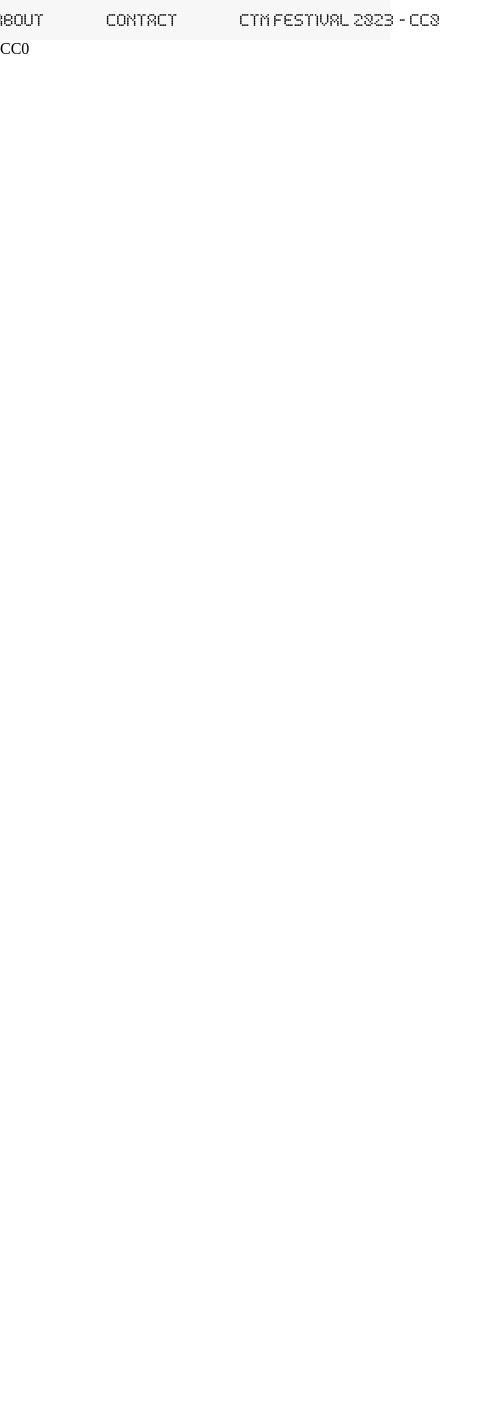
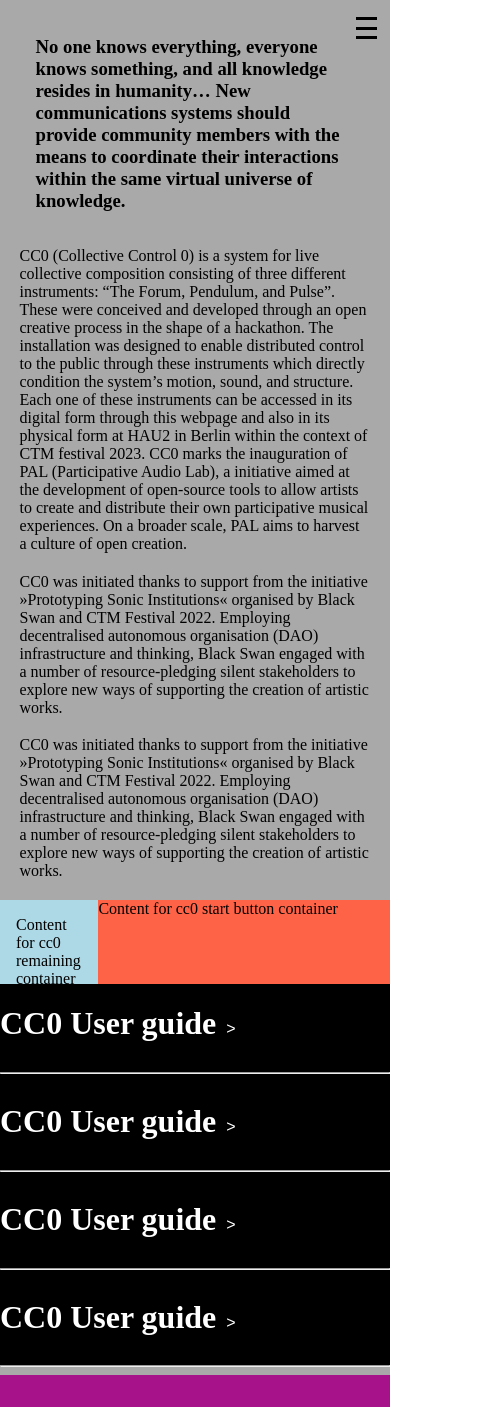
Before and after one commit to miguellacorte/PAL_Website_2023, a React (Vite) app: page /cc0 in a window 390 px wide. Shown: the whole page, 488 px wide, since content can reach past the window. Before the commit the page ends 844 px from the top, so only its background shows below. Built offline with nearby package versions, Linux system fonts and the light colour scheme.

Commit message:
cc0 page components and containers added

```diff
--- /dev/null
+++ b/src/components/Collapsible.jsx
@@ -0,0 +1,22 @@
+import React, { useState } from "react";
+import "../styles/collapsible.css"
+
+const Collapsible = ({ children, title }) => {
+  const [open, setOpen] = useState(false);
+
+  const toggle = () => {
+    setOpen(!open);
+  };
+
+  return (
+    <div className="collapsible-container">
+      <button className="toggle-button" onClick={toggle}>
+        <span className={`arrow-icon ${open ? "open" : "closed"}`}>></span>
+        {title}
+      </button>
+      {open && <div className="content">{children}</div>}
+    </div>
+  );
+};
+
+export default Collapsible;
--- a/src/components/Navbar.jsx
+++ b/src/components/Navbar.jsx
@@ -1,14 +1,38 @@
-import React from "react";
+import React, { useState, useEffect } from "react";
 import "../styles/navbar.css";
 import { Link, useMatch, useResolvedPath } from "react-router-dom";
 
 export default function Navbar() {
+  const [isMobile, setIsMobile] = useState(false);
+  const [isOpen, setIsOpen] = useState(false);
+
+  function handleToggle() {
+    setIsOpen(!isOpen);
+  }
+
+  useEffect(() => {
+    const handleResize = () => {
+      setIsMobile(window.innerWidth < 768); // change breakpoint if necessary
+    };
+    window.addEventListener("resize", handleResize);
+    handleResize();
+    return () => window.removeEventListener("resize", handleResize);
+  }, []);
+
+  return isMobile ? (
+    <MobileNavbar isOpen={isOpen} onToggle={handleToggle} />
+  ) : (
+    <DesktopNavbar />
+  );
+}
+
+function DesktopNavbar() {
   return (
     <nav className="nav">
       <ul>
         <li>
           {" "}
-          <CustomLink to="/home">Home</CustomLink>
+          <CustomLink to="/">Home</CustomLink>
         </li>
         <li>
           {" "}
@@ -20,10 +44,46 @@
         </li>
         <li className="cc0">
           {" "}
-          <CustomLink to="/CC0">CTM FESTIVAL 2023 - CC0 </CustomLink>{" "}
+          <CustomLink to="/CC0">CTM FESTIVAL
+ 2023 - CC0</CustomLink>{" "}
         </li>
       </ul>
     </nav>
+  );
+}
+
+function MobileNavbar({ isOpen, onToggle }) {
+  return (
+    <div>
+      <button className="hamburger" onClick={onToggle}>
+        <span></span>
+        <span></span>
+        <span></span>
+      </button>
+      {isOpen && (
+        <button className="close" onClick={onToggle}>
+          X
+        </button>
+      )}
+
+      <nav className={`mobile-nav ${isOpen ? "open" : ""}`}>
+        <ul>
+          <li>
+            <CustomLink to="/">Home</CustomLink>
+          </li>
+          <li>
+            <CustomLink to="/about">About</CustomLink>
+          </li>
+          <li>
+            <CustomLink to="/contact">Contact</CustomLink>
+          </li>
+          <li>
+            <CustomLink to="/CC0">CTM FESTIVAL
+ 2023 - CC0 </CustomLink>
+          </li>
+        </ul>
+      </nav>
+    </div>
   );
 }
 
--- a/src/pages/CC0.jsx
+++ b/src/pages/CC0.jsx
@@ -1,7 +1,93 @@
-import React from 'react'
+import React from "react";
+import "../styles/CC0.css";
+import Collapsible from "../components/Collapsible";
 
-export default function CC0() {
+function CC0() {
   return (
-    <div>CC0</div>
-  )
+    <div className="cc0-container">
+      <div className="cc0-left-intro">
+        <h3 className="header">
+          No one knows everything, everyone knows something, and all knowledge
+          resides in humanity… New communications systems should provide
+          community members with the means to coordinate their interactions
+          within the same virtual universe of knowledge.
+        </h3>
+
+        <p className="body-1">
+          {" "}
+          CC0 (Collective Control 0) is a system for live collective composition
+          consisting of three different instruments: “The Forum, Pendulum, and
+          Pulse”. These were conceived and developed through an open creative
+          process in the shape of a hackathon. The installation was designed to
+          enable distributed control to the public through these instruments
+          which directly condition the system’s motion, sound, and structure.
+          Each one of these instruments can be accessed in its digital form
+          through this webpage and also in its physical form at HAU2 in Berlin
+          within the context of CTM festival 2023. CC0 marks the inauguration of
+          PAL (Participative Audio Lab), a initiative aimed at the development
+          of open-source tools to allow artists to create and distribute their
+          own participative musical experiences. On a broader scale, PAL aims to
+          harvest a culture of open creation.
+        </p>
+        <p className="body-2">
+          CC0 was initiated thanks to support from the initiative »Prototyping
+          Sonic Institutions« organised by Black Swan and CTM Festival 2022.
+          Employing decentralised autonomous organisation (DAO) infrastructure
+          and thinking, Black Swan engaged with a number of resource-pledging
+          silent stakeholders to explore new ways of supporting the creation of
+          artistic works.
+        </p>
+        <p className="body-3">
+          CC0 was initiated thanks to support from the initiative »Prototyping
+          Sonic Institutions« organised by Black Swan and CTM Festival 2022.
+          Employing decentralised autonomous organisation (DAO) infrastructure
+          and thinking, Black Swan engaged with a number of resource-pledging
+          silent stakeholders to explore new ways of supporting the creation of
+          artistic works.
+        </p>
+
+        <div className="buttons">
+          <div className="cc0-start-button">
+            <div>Content for cc0 start button container</div>
+          </div>
+          <div className="cc0-leaflet-download">
+            <div>Content for cc0 remaining container</div>
+          </div>
+        </div>
+
+        <div className="dropdown-menu">
+
+          <h1>CC0 User guide</h1>
+          <Collapsible id="collapsible">
+            <p>Content that can be hidden or shown.</p>
+          </Collapsible>
+          <hr />
+
+          <h1>CC0 User guide</h1>
+          <Collapsible >
+            <p>Content that can be hidden or shown.</p>
+          </Collapsible>
+          <hr />
+
+          <h1>CC0 User guide</h1>
+          <Collapsible >
+            <p>Content that can be hidden or shown.</p>
+          </Collapsible>
+          <hr />
+
+          <h1>CC0 User guide</h1>
+          <Collapsible >
+            <p>Content that can be hidden or shown.</p>
+          </Collapsible>
+          <hr />
+
+
+
+        </div>
+      </div>
+      <div className="cc0-right-panel">{/* content for right panel */}</div>
+    </div>
+  );
 }
+
+export default CC0;
--- /dev/null
+++ b/src/styles/CC0.css
@@ -0,0 +1,90 @@
+.cc0-container {
+  display: grid;
+  grid-template-columns: 1fr 1fr;
+  height: 100vh;
+  overflow: auto;
+}
+
+.cc0-left-intro {
+  overflow: auto;
+  background-color: darkgray;
+  margin: 0;
+  padding: 0;
+}
+
+.header {
+  padding: 1rem;
+  margin: 5%;
+}
+
+.body-1 {
+  margin: 5%;
+}
+
+.body-2 {
+  margin: 5%;
+}
+
+.body-3 {
+  margin: 5%;
+}
+
+.buttons {
+  display: flex;
+  flex-direction: row;
+}
+
+.cc0-start-button {
+  display: flex;
+  flex-direction: row;
+  background-color: tomato;
+  position: relative;
+  bottom: 0;
+  padding: 0;
+  height: 10vh;
+  width: 70%;
+}
+
+.cc0-leaflet-download {
+  height: 10vh;
+  width: 30%;
+  padding: 1rem;
+  background-color: lightblue;
+  display: inline-block;
+}
+
+.dropdown-menu {
+  background-color: black;
+  text-align: left;
+  color: white;
+}
+
+.dropdown-menu h1 {
+    display: inline-block;
+  }
+
+.cc0-right-panel {
+  overflow: auto;
+  padding: 1rem;
+  background-color: rgb(167, 17, 137);
+}
+
+@media (max-width: 768px) {
+  .cc0-container {
+    display: block;
+    height: auto;
+  }
+
+  .cc0-left-intro {
+    order: 1;
+  }
+
+  .cc0-right-panel {
+    order: 3;
+  }
+
+  .cc0-start-button {
+    order: 2;
+    width: calc(50vh - 12.5%);
+  }
+}
--- /dev/null
+++ b/src/styles/collapsible.css
@@ -0,0 +1,35 @@
+.collapsible-container {
+    margin-bottom: 10px;
+    display: inline-block;
+  }
+
+  .toggle-button {
+    display: inline-block;
+    color: white;
+    padding: 10px;
+    background-color: #f5f5f500;
+    border: none;
+    outline: none;
+    cursor: pointer;
+  }
+
+  .arrow-icon {
+    display: inline-block;
+    margin-right: 10px;
+    font-size: 16px;
+    transition: transform 0.2s ease-in-out;
+  }
+
+  .closed {
+    transform: rotate(0deg);
+  }
+
+  .open {
+    display: inline-block;
+    transform: rotate(90deg);
+  }
+
+  .content {
+    padding: 10px;
+
+  }
--- a/src/styles/navbar.css
+++ b/src/styles/navbar.css
@@ -58,3 +58,124 @@
 .nav a:hover {
   color: rgb(185, 185, 185);
 }
+
+/* MOBILE NAVBAR BELOW */
+
+.mobile-nav {
+  position: fixed;
+  top: 0;
+  right: 0;
+  bottom: 0;
+  background-color: white;
+  width: 75%;
+  padding: 1rem;
+  transform: translateX(100%);
+  transition: transform 0.17s ease-in-out;
+
+}
+
+.mobile-nav.open {
+  transform: translateX(0);
+  background-color: rgb(0, 0, 0);
+  font-family: "MyCustomFont", sans-serif;
+  display: flex;
+  align-items: center;
+  justify-content: center;
+  font-size: 5rem;
+  text-decoration: none;
+  text-align: center;
+  text-decoration: none;
+  font-weight: normal;
+}
+
+.mobile-nav a {
+  font-family: "MyCustomFont", sans-serif;
+  text-decoration: none;
+  color: rgb(255, 255, 255);
+  text-decoration: none;
+  font-weight: normal;
+  padding: 10px 15px;
+}
+
+.mobile-nav a:hover {
+  color: rgb(185, 185, 185);
+}
+
+.mobile-nav a.active {
+  color: rgb(221, 0, 0);
+}
+
+.mobile-nav ul {
+  list-style: none;
+  margin: 0;
+  padding: 0;
+}
+
+.mobile-nav li {
+  margin: 3rem ;
+}
+
+.mobile-nav li:last-child {
+  margin-bottom: 0;
+}
+
+.hamburger {
+  position: absolute;
+  top: 1rem;
+  right: 1rem;
+  display: flex;
+  flex-direction: column;
+  justify-content: space-between;
+  height: 1.5rem;
+  width: 1.5rem;
+  cursor: pointer;
+  border: none;
+  outline: none;
+  background-color: transparent;
+}
+
+.hamburger span {
+  display: block;
+  background-color: black;
+  height: 3px;
+  width: 1.3rem;
+  transition: transform 0.4s ease-in-out;
+}
+
+.hamburger span:first-child {
+  transform-origin: top left;
+}
+
+.hamburger span:last-child {
+  transform-origin: bottom left;
+}
+
+.hamburger.open span:first-child {
+  transform: rotate(45deg);
+}
+
+.hamburger.open span:last-child {
+  transform: rotate(-45deg);
+}
+
+.hamburger.open span:nth-child(2) {
+  transform: scaleX(0);
+}
+
+/* close icon */
+
+.close {
+  position: absolute;
+  top: 0.5rem;
+  left: 0.5rem;
+  color: black;
+  font-size:2rem;
+  cursor: pointer;
+  margin-right: auto;
+  width: 2rem;
+  height: 2rem;
+  background-color: transparent;
+  border: none;
+  cursor: pointer;
+  outline: none;
+}
```
Lines whose indentation alone changed are shown as unchanged.
